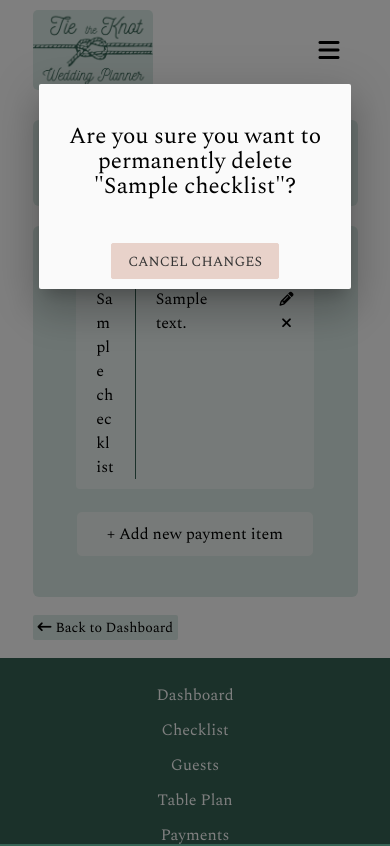
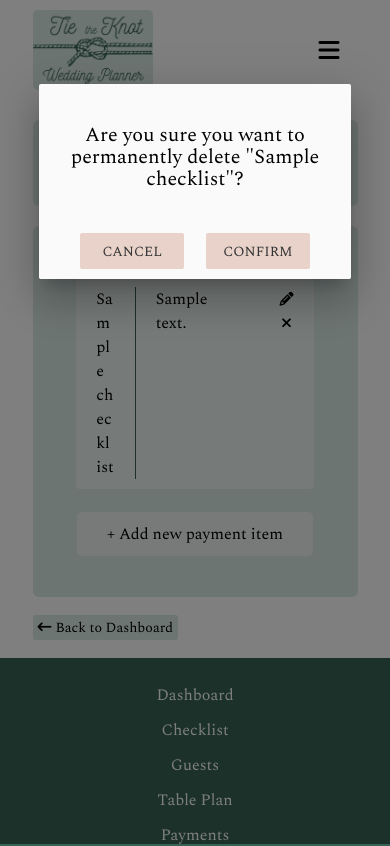
Before and after one commit to lilli-mcnally/tie-the-knot, a Flask app: page /payments in a window 390 px wide, after a click that opens the changed part. Shown: the top 846 px of the page. Run offline with Flask 2, Linux system fonts and the light colour scheme; the visitor is signed in with stand-in values (Sample User, id 1); tables that the repository leaves empty hold one stand-in row (values such as "Sample post"); some libraries are stand-ins or nearby versions.

Commit message:
Add Responsive design to Modals

```diff
--- a/tietheknot/static/css/style.css
+++ b/tietheknot/static/css/style.css
@@ -356,6 +356,13 @@ nav .sidenav-trigger {
 .modal-content,
 .modal .modal-footer {
     text-align: center;
+}
+
+.modal-footer #cancel-btn,
+.modal-footer #confirm-btn {
+    margin-left: 3%;
+    margin-right: 3%;
+    width: 104px;
 }
 
 .back-dash {
@@ -721,36 +728,27 @@ input#input-disabled {
 @media (min-width: 1900px) {
 
     p,
-    li,
+    /* li, */
     a {
         font-size: 18px;
     }
 
-    .fa-square-facebook,
-    .fa-square-instagram,
-    .fa-square-twitter,
-    .fa-square-youtube {
-        font-size: 24px;
-    }
 }
 
 @media (min-width: 2100px) {
 
     p,
-    li,
+    /* li, */
     a {
         font-size: 20px;
     }
 
-    .fa-square-facebook,
-    .fa-square-instagram,
-    .fa-square-twitter,
-    .fa-square-youtube {
-        font-size: 28px;
+    h5 {
+        font-size: 26px
     }
 }
 
-/* Base.html */
+/* Nav */
 
 @media (max-width: 450px) {
     nav {
@@ -814,6 +812,47 @@ input#input-disabled {
     }
 
     nav ul a {
-        padding: 15px 35px
+        padding: 10px 25px;
+        margin: 18px;
     }
 }
+
+/* Footer */
+
+@media (min-width: 1900px) {
+
+    .fa-square-facebook,
+    .fa-square-instagram,
+    .fa-square-twitter,
+    .fa-square-youtube {
+        font-size: 24px;
+    }
+}
+
+@media (min-width: 2100px) {
+
+    .fa-square-facebook,
+    .fa-square-instagram,
+    .fa-square-twitter,
+    .fa-square-youtube {
+        font-size: 28px;
+    }
+}
+
+/* Modals */
+
+@media (min-width: 1900px) {
+
+    .modal-footer #cancel-btn,
+    .modal-footer #confirm-btn {
+        width: 114px;
+        font-size: 16px;
+    }
+
+}
+
+@media (max-width: 650px) {
+    .modal-content h5 {
+        font-size: 20px;
+    }
+}
--- a/tietheknot/templates/home.html
+++ b/tietheknot/templates/home.html
@@ -15,7 +15,7 @@
             <img class="home-image" src="{{ url_for('static', filename='images/bride-and-groom.webp') }}"
                 alt="Example of the Checklist Page">
             <div class="home-text">
-                <h5>So you've booked the big day...</h5>
+                <h4>So you've booked the big day...</h4>
                 <p>...And you're already getting asked about invitations, music and table plans? Don't worry, we've got
                     you.</p>
                 <br>
--- a/tietheknot/templates/payments.html
+++ b/tietheknot/templates/payments.html
@@ -37,10 +37,11 @@
                             <h5>Are you sure you want to permanently delete "{{ checklist_item.checklist_name }}"?</h5>
                         </div>
                         <div class="modal-footer">
-                            <a class="modal-close waves-effect waves-light flash-message pink-button btn-flat">Cancel
-                                changes</a>
+                            <a class="modal-close waves-effect waves-light flash-message pink-button btn-flat"
+                                id="cancel-btn">Cancel</a>
                             <a href="{{ url_for('delete_payment_item', checklist_item_id=checklist_item.id) }}"
-                                class="waves-effect waves-light flash-message pink-button btn-flat">Confirm changes</a>
+                                class="waves-effect waves-light flash-message pink-button btn-flat"
+                                id="confirm-btn">Confirm</a>
                         </div>
                     </div>
                 </div>
@@ -73,13 +74,14 @@
                     <!-- Modal Structure -->
                     <div id="deleteModal{{ checklist_item.id }}" class="modal">
                         <div class="modal-content">
-                            <h5>Are you sure you want to delete "{{ checklist_item.checklist_name }}"?</h5>
+                            <h5>Are you sure you want to permanently delete "{{ checklist_item.checklist_name }}"?</h5>
                         </div>
                         <div class="modal-footer">
-                            <a class="modal-close waves-effect waves-light flash-message pink-button btn-flat">Cancel
-                                changes</a>
+                            <a class="modal-close waves-effect waves-light flash-message pink-button btn-flat"
+                                id="cancel-btn">Cancel</a>
                             <a href="{{ url_for('delete_payment_item', checklist_item_id=checklist_item.id) }}"
-                                class="waves-effect waves-light flash-message pink-button btn-flat">Confirm changes</a>
+                                class="waves-effect waves-light flash-message pink-button btn-flat"
+                                id="confirm-btn">Confirm</a>
                         </div>
                     </div>
                 </div>
```
Also changed, not shown: tietheknot/templates/checklist.html (+9 -7 lines), tietheknot/templates/guests.html (+4 -3 lines), tietheknot/templates/table_plan.html (+4 -3 lines).
